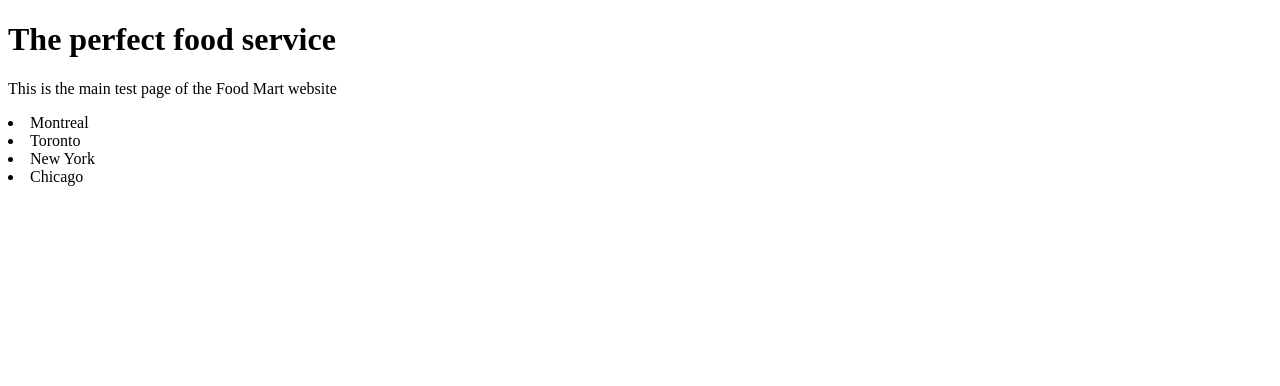
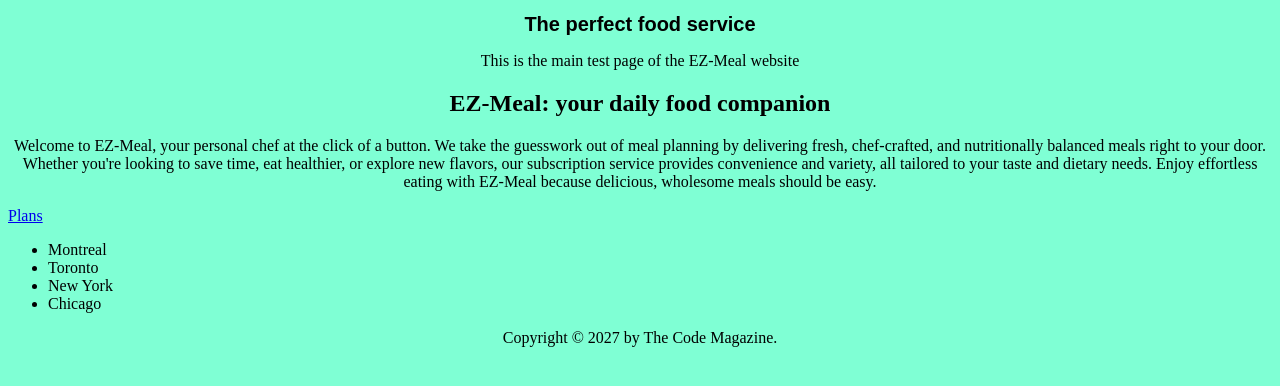
Before and after one commit to San9191/foodsite001, a plain HTML site: page index.html in a window 1280 px wide. Drawn offline with Linux system fonts and the light colour scheme.

Commit message:
added style document and added basic page style

```diff
--- a/index.html
+++ b/index.html
@@ -2,16 +2,37 @@
 <html lang="en">
   <head>
     <meta charset="UTF-8" />
-    <meta name="viewport" content="width=device-width, initial-scale=1.0" />
-    <title>Food Mart</title>
+    <link href="style.css" rel="stylesheet" />
+    <title>EZ-Meal h Food Mart</title>
   </head>
   <body>
     <h1>The perfect food service</h1>
-    <p>This is the main test page of the Food Mart website</p>
+    <p>This is the main test page of the EZ-Meal website</p>
+    <article>
+      <h2>EZ-Meal: your daily food companion</h2>
+      <p>
+        Welcome to EZ-Meal, your personal chef at the click of a button. We take
+        the guesswork out of meal planning by delivering fresh, chef-crafted,
+        and nutritionally balanced meals right to your door. Whether you're
+        looking to save time, eat healthier, or explore new flavors, our
+        subscription service provides convenience and variety, all tailored to
+        your taste and dietary needs. Enjoy effortless eating with EZ-Meal
+        because delicious, wholesome meals should be easy.
+      </p>
+    </article>
 
-    <li>Montreal</li>
-    <li>Toronto</li>
-    <li>New York</li>
-    <li>Chicago</li>
+    <p class="plans">
+      <a href="Plans.html"> Plans </a>
+    </p>
+    <ul class="plans">
+      <li>Montreal</li>
+      <li>Toronto</li>
+      <li>New York</li>
+      <li>Chicago</li>
+    </ul>
+
+    <footer>
+      <p>Copyright &COPY; 2027 by The Code Magazine.</p>
+    </footer>
   </body>
 </html>
--- /dev/null
+++ b/style.css
@@ -0,0 +1,13 @@
+body {
+  text-align: center;
+  background-color: aquamarine;
+}
+
+h1 {
+  font-family: sans-serif;
+  font-size: 20px;
+}
+
+.plans {
+  text-align: left;
+}
```
